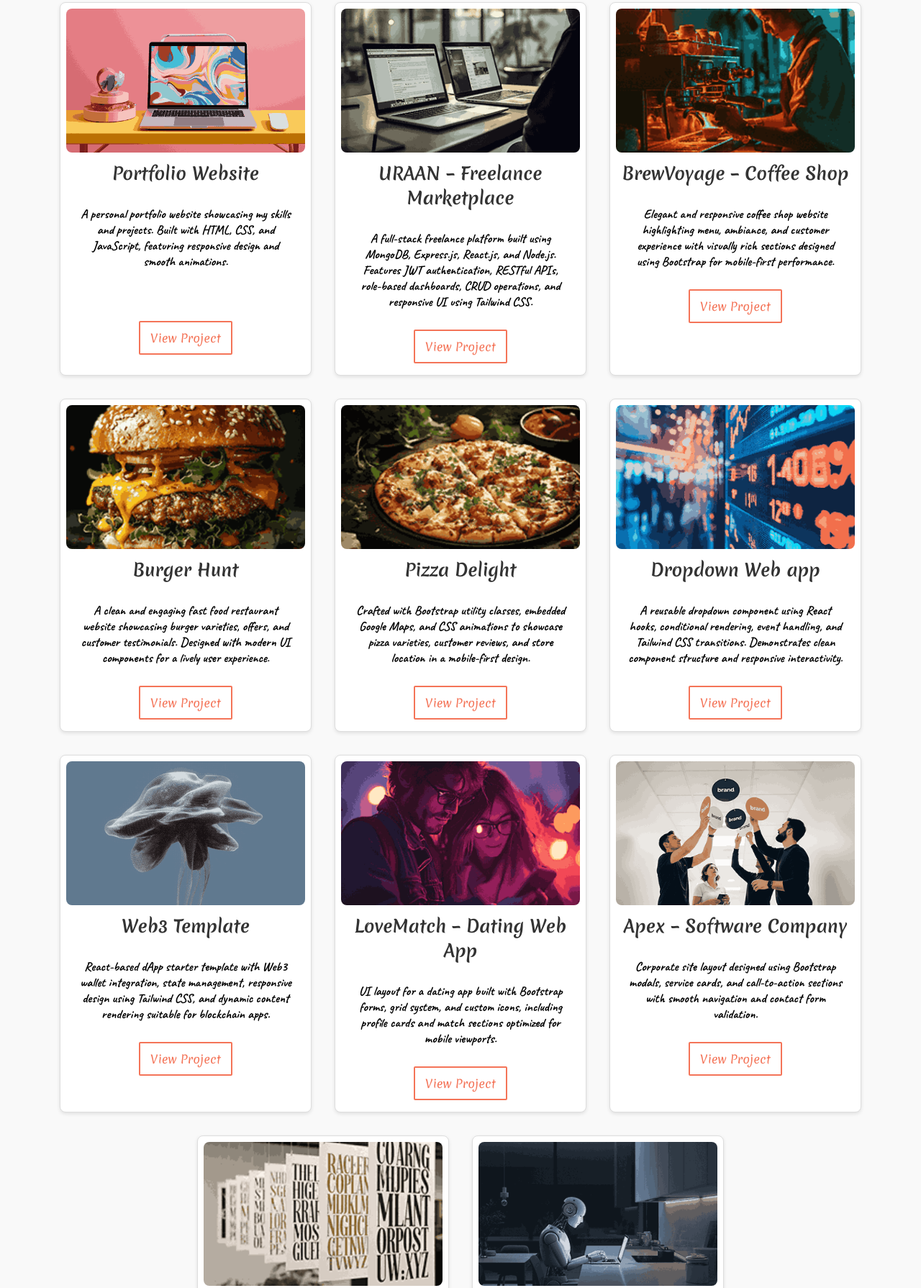
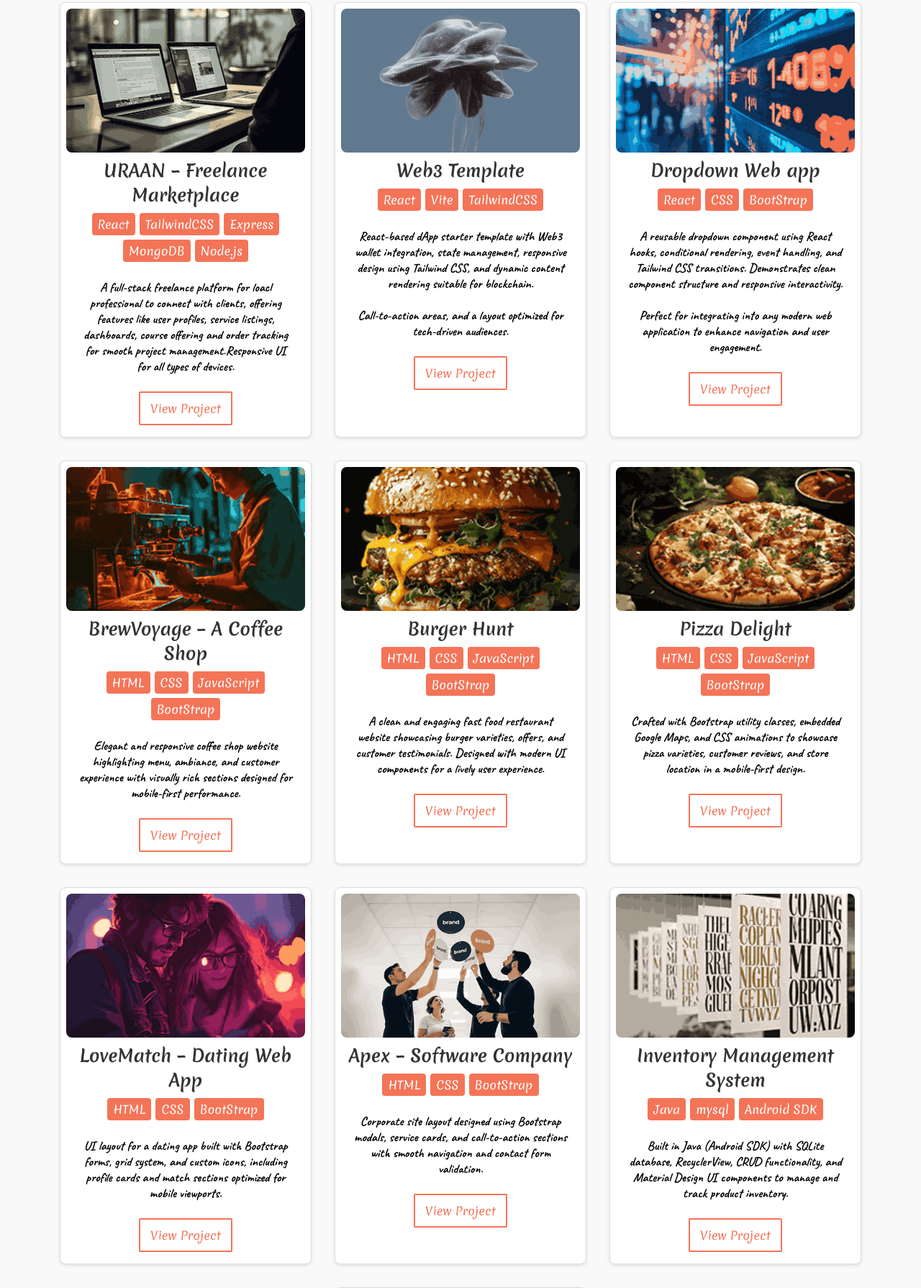
Before and after one commit to axadishaq/HTML-CSS-Portfolio, a plain HTML site: page projects.html in a window 1280 px wide. Shown: the part 219-2009 px from the top of the page at 72% size. Drawn offline with Linux system fonts and the light colour scheme; a web font is replaced by a local one.

Commit message:
Add files via upload

```diff
--- a/projects.html
+++ b/projects.html
@@ -12,7 +12,10 @@
 
       <!-- Style CSS -->
       <link rel="stylesheet" href="/style.css" />
+      <!-- JavaScript -->
+      <script src="main.js" defer></script>
    </head>
+
    <body>
       <!-- Navbar -->
       <header class="navbar">
@@ -34,107 +37,216 @@
 
       <!-- Projects Section -->
       <section class="projects">
-         <h1>What I’ve Built </h1>
+         <h1>What I’ve Built</h1>
          <p><span>Built with passion, powered by code."</span></p>
          <div class="project-container">
             <div class="project-card">
+               <img
+                  src="/assets/Professional Multitasking in Modern Workspace.png"
+                  alt="Portfolio Website" />
+               <h2>URAAN – Freelance Marketplace</h2>
+               <div class="tech-used">
+                  <div class="tech1">React</div>
+                  <div class="tech1">TailwindCSS</div>
+                  <div class="tech1">Express</div>
+                  <div class="tech1">MongoDB</div>
+                  <div class="tech1">Node.js</div>
+               </div>
+               <p>
+                  A full-stack freelance platform for loacl professional to
+                  connect with clients, offering features like user profiles,
+                  service listings, dashboards, course offering and order
+                  tracking for smooth project management.Responsive UI for all
+                  types of devices.
+               </p>
+               <a href="https://uraan-pink.vercel.app/" class="btn2"
+                  >View Project</a
+               >
+            </div>
+            <div class="project-card">
+               <img
+                  src="/assets/Abstract Jellyfish Render.png"
+                  alt="Portfolio Website" />
+               <h2>Web3 Template</h2>
+               <div class="tech-used">
+                  <div class="tech1">React</div>
+                  <div class="tech1">Vite</div>
+                  <div class="tech1">TailwindCSS</div>
+               </div>
+               <p>
+                  React-based dApp starter template with Web3 wallet
+                  integration, state management, responsive design using
+                  Tailwind CSS, and dynamic content rendering suitable for
+                  blockchain. <br /><br />
+                  Call-to-action areas, and a layout optimized for tech-driven
+                  audiences.
+               </p>
+               <a href="https://web3-axadishaq.vercel.app/" class="btn2"
+                  >View Project</a
+               >
+            </div>
+            <div class="project-card">
+               <img
+                  src="/assets/Dynamic Financial Market Display Board.png"
+                  alt="Portfolio Website" />
+               <h2>Dropdown Web app</h2>
+               <div class="tech-used">
+                  <div class="tech1">React</div>
+                  <div class="tech1">CSS</div>
+                  <div class="tech1">BootStrap</div>
+               </div>
+               <p>
+                  A reusable dropdown component using React hooks, conditional
+                  rendering, event handling, and Tailwind CSS transitions.
+                  Demonstrates clean component structure and responsive
+                  interactivity.<br /><br />
+                  Perfect for integrating into any modern web application to
+                  enhance navigation and user engagement.
+               </p>
+               <a href="https://test-three-lac-22.vercel.app/" class="btn2"
+                  >View Project</a
+               >
+            </div>
+            <!-- <div class="project-card">
             <img src="/assets/portfolio.png" alt="Portfolio Website" />
             <h2>Portfolio Website</h2>
+            <div class="tech-used">
+               <div class="tech1">HTML</div>
+               <div class="tech1">CSS</div>
+               <div class="tech1">JavaScript</div>
+            </div>
             <p>A personal portfolio website showcasing my skills and projects.
                Built with HTML, CSS, and JavaScript, featuring responsive design and smooth animations.</p>
             </p>
             <a href="" class="btn2">View Project</a>
+         </div> -->
+            <div class="project-card">
+               <img
+                  src="/assets/The Artisanal Barista.png"
+                  alt="Portfolio Website" />
+               <h2>BrewVoyage – A Coffee Shop</h2>
+               <div class="tech-used">
+                  <div class="tech1">HTML</div>
+                  <div class="tech1">CSS</div>
+                  <div class="tech1">JavaScript</div>
+                  <div class="tech1">BootStrap</div>
                </div>
-            <div class="project-card">
-               <img src="/assets/Professional Multitasking in Modern Workspace.png" alt="Portfolio Website" />
-               <h2>URAAN – Freelance Marketplace </h2>
-               <p>A full-stack freelance platform built using MongoDB, Express.js, React.js, and Node.js. Features JWT authentication, RESTful APIs, role-based dashboards, CRUD operations, and responsive UI using Tailwind CSS.</p>
-               <a href="" class="btn2">View Project</a>
-            </div>
-            <div class="project-card">
-               <img src="/assets/The Artisanal Barista.png" alt="Portfolio Website" />
-               <h2>BrewVoyage – Coffee Shop</h2>
-               <p>Elegant and responsive coffee shop website highlighting menu, ambiance, and customer experience with visually rich sections designed using Bootstrap for mobile-first performance.</p>
-               <a href="" class="btn2">View Project</a>
+               <p>
+                  Elegant and responsive coffee shop website highlighting menu,
+                  ambiance, and customer experience with visually rich sections
+                  designed for mobile-first performance.
+               </p>
+               <a href="https://brewvoyage.vercel.app/" class="btn2"
+                  >View Project</a
+               >
             </div>
             <div class="project-card">
                <img src="/assets/burger.png" alt="Portfolio Website" />
                <h2>Burger Hunt</h2>
-               <p>A clean and engaging fast food restaurant website showcasing burger varieties, offers, and customer testimonials. Designed with modern UI components for a lively user experience.</p>
+               <div class="tech-used">
+                  <div class="tech1">HTML</div>
+                  <div class="tech1">CSS</div>
+                  <div class="tech1">JavaScript</div>
+                  <div class="tech1">BootStrap</div>
+               </div>
+               <p>
+                  A clean and engaging fast food restaurant website showcasing
+                  burger varieties, offers, and customer testimonials. Designed
+                  with modern UI components for a lively user experience.
+               </p>
                <a href="" class="btn2">View Project</a>
             </div>
             <div class="project-card">
                <img src="/assets/pizza.png" alt="Portfolio Website" />
                <h2>Pizza Delight</h2>
-               <p>Crafted with Bootstrap utility classes, embedded Google Maps, and CSS animations to showcase pizza varieties, customer reviews, and store location in a mobile-first design.</p>
+               <div class="tech-used">
+                  <div class="tech1">HTML</div>
+                  <div class="tech1">CSS</div>
+                  <div class="tech1">JavaScript</div>
+                  <div class="tech1">BootStrap</div>
+               </div>
+               <p>
+                  Crafted with Bootstrap utility classes, embedded Google Maps,
+                  and CSS animations to showcase pizza varieties, customer
+                  reviews, and store location in a mobile-first design.
+               </p>
+               <a href="" class="btn2">View Project</a>
+            </div>
+
+            <div class="project-card">
+               <img src="/assets/lovematch.png" alt="Portfolio Website" />
+               <h2>LoveMatch – Dating Web App</h2>
+               <div class="tech-used">
+                  <div class="tech1">HTML</div>
+                  <div class="tech1">CSS</div>
+                  <div class="tech1">BootStrap</div>
+               </div>
+               <p>
+                  UI layout for a dating app built with Bootstrap forms, grid
+                  system, and custom icons, including profile cards and match
+                  sections optimized for mobile viewports.
+               </p>
                <a href="" class="btn2">View Project</a>
             </div>
             <div class="project-card">
-               <img src="/assets/Dynamic Financial Market Display Board.png" alt="Portfolio Website" />
-               <h2>Dropdown Web app</h2>
-               <p>A reusable dropdown component using React hooks, conditional rendering, event handling, and Tailwind CSS transitions. Demonstrates clean component structure and responsive interactivity.</p>
+               <img
+                  src="/assets/Team Collaborating in Office.png"
+                  alt="Portfolio Website" />
+               <h2>Apex – Software Company</h2>
+               <div class="tech-used">
+                  <div class="tech1">HTML</div>
+                  <div class="tech1">CSS</div>
+                  <div class="tech1">BootStrap</div>
+               </div>
+               <p>
+                  Corporate site layout designed using Bootstrap modals, service
+                  cards, and call-to-action sections with smooth navigation and
+                  contact form validation.
+               </p>
                <a href="" class="btn2">View Project</a>
             </div>
             <div class="project-card">
-               <img src="/assets/Abstract Jellyfish Render.png" alt="Portfolio Website" />
-               <h2>Web3 Template</h2>
-               <p>React-based dApp starter template with Web3 wallet integration, state management, responsive design using Tailwind CSS, and dynamic content rendering suitable for blockchain apps.</p>
+               <img
+                  src="/assets/Typography Exhibition Display.png"
+                  alt="Portfolio Website" />
+               <h2>Inventory Management System</h2>
+               <div class="tech-used">
+                  <div class="tech1">Java</div>
+                  <div class="tech1">mysql</div>
+
+                  <div class="tech1">Android SDK</div>
+               </div>
+               <p>
+                  Built in Java (Android SDK) with SQLite database,
+                  RecyclerView, CRUD functionality, and Material Design UI
+                  components to manage and track product inventory.
+               </p>
                <a href="" class="btn2">View Project</a>
             </div>
             <div class="project-card">
-               <img src="/assets/lovematch.png" alt="Portfolio Website" />
-               <h2>LoveMatch – Dating Web App</h2>
-               <p>UI layout for a dating app built with Bootstrap forms, grid system, and custom icons, including profile cards and match sections optimized for mobile viewports.</p>
+               <img
+                  src="/assets/Futuristic Robot at Home.png"
+                  alt="Portfolio Website" />
+               <h2>Rule-Based Chatbot</h2>
+               <div class="tech-used">
+                  <div class="tech1">Python</div>
+                  <div class="tech1">JSON</div>
+               </div>
+               <p>
+                  Developed using Python dictionaries, if-else logic, and regex
+                  matching for simple NLP. Demonstrates static intent-response
+                  mapping, input parsing, and conversation loop.
+               </p>
                <a href="" class="btn2">View Project</a>
             </div>
-            <div class="project-card">
-               <img src="/assets/Team Collaborating in Office.png" alt="Portfolio Website" />
-               <h2>Apex – Software Company </h2>
-               <p>Corporate site layout designed using Bootstrap modals, service cards, and call-to-action sections with smooth navigation and contact form validation.</p>
-               <a href="" class="btn2">View Project</a>
          </div>
-            <div class="project-card">
-               <img src="/assets/Typography Exhibition Display.png" alt="Portfolio Website" />
-               <h2>Inventory Management System</h2>
-               <p>Built in Java (Android SDK) with SQLite database, RecyclerView, CRUD functionality, and Material Design UI components to manage and track product inventory.</p>
-               <a href="" class="btn2">View Project</a>
-            </div>
-            <div class="project-card">
-               <img src="/assets/Futuristic Robot at Home.png" alt="Portfolio Website" />
-               <h2>Rule-Based Chatbot </h2>
-               <p>Developed using Python dictionaries, if-else logic, and regex matching for simple NLP. Demonstrates static intent-response mapping, input parsing, and conversation loop.</p>
-               <a href="" class="btn2">View Project</a>
-            </div>
-
-
-
       </section>
       <!-- Footer -->
       <footer>
          <div class="footer">
             <p>&copy; 2025 Asad Ishaq. All rights reserved.</p>
-            <p>
-               Made with ❤️ by Asad Ishaq
-            </p>
+            <p>Made with ❤️ by Asad Ishaq</p>
          </div>
       </footer>
-
-       <!-- JavaScript -->
-      <script>
-        // Get all "View Project" buttons
-        const projectButtons = document.querySelectorAll('.btn2');
-        projectButtons.forEach(button => {
-         button.addEventListener('click',function(event){
-            const linkHref = button.getAttribute('href');
-            if (!linkHref || linkHref.trim() === '' || linkHref.trim() === '#') {
-               button.innerHTML = 'Not live';
-               button.style.color = "red"
-               button.style.borderColor = "red"
-               // Ensure the link doesn't navigate anywhere
-               button.setAttribute('href', 'javascript:void(0);'); // Prevents navigation
-            }
-         })
-        });
-    </script>
    </body>
 </html>
--- a/style.css
+++ b/style.css
@@ -745,7 +745,7 @@ textarea:focus {
    display: flex;
    flex-direction: column;
    align-items: center;
-   gap: 12px;
+   gap: 8px;
    transition: all 0.3s ease-in-out;
 }
 .project-card img {
@@ -763,6 +763,20 @@ textarea:focus {
 }
 .project-card:hover {
    transform: translateY(-10px);
+}
+.tech-used {
+   display: flex;
+   flex-wrap: wrap;
+   gap: 6px;
+   width: fit-content;
+   justify-content: center;
+   padding: 0px 8px;
+}
+.tech1 {
+   border-radius: 4px;
+   padding: 4px 8px;
+   background: #f47458;
+   color: white;
 }
 
 /* Layout  */
```
Also changed, not shown: main.js (added, +14 -0 lines). Lines whose indentation alone changed are shown as unchanged.
